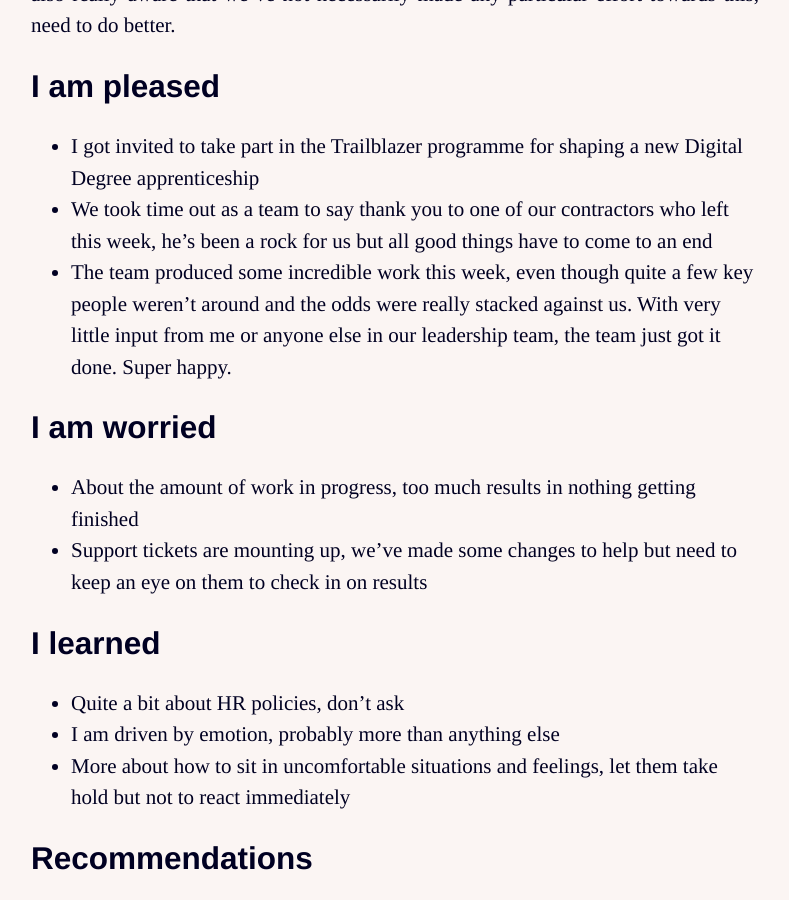
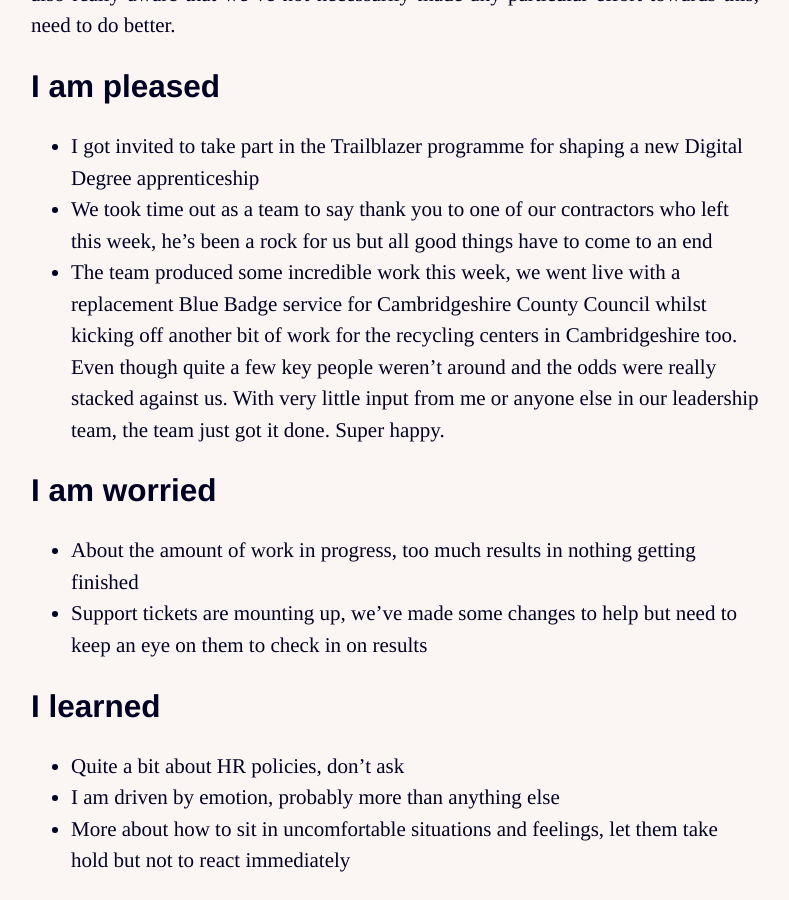
Before and after one commit to danblundell/danblundell.github.io, a Jekyll site: the page built from _posts/2019-08-02-weeknotes-4.md, in a window 1280 px wide and 900 px high, scrolled down 1707 px. Shown: the whole window, without its empty margins (245-1034 px from the left). Built offline with Jekyll 4.4.1, drawn with Linux system fonts in a browser that asks for light colours; comment, search, counter and statistics services are not loaded.

Commit message:
update weeknotes 4

```diff
--- a/_posts/2019-08-02-weeknotes-4.md
+++ b/_posts/2019-08-02-weeknotes-4.md
@@ -33,7 +33,7 @@ These may change, but for now, they'll be enough to see where we're at and how w
 ## I am pleased
 * I got invited to take part in the Trailblazer programme for shaping a new Digital Degree apprenticeship
 * We took time out as a team to say thank you to one of our contractors who left this week, he's been a rock for us but all good things have to come to an end
-* The team produced some incredible work this week, even though quite a few key people weren't around and the odds were really stacked against us. With very little input from me or anyone else in our leadership team, the team just got it done. Super happy.
+* The team produced some incredible work this week, we went live with a replacement Blue Badge service for Cambridgeshire County Council whilst kicking off another bit of work for the recycling centers in Cambridgeshire too. Even though quite a few key people weren't around and the odds were really stacked against us. With very little input from me or anyone else in our leadership team, the team just got it done. Super happy.
 
 ## I am worried
 * About the amount of work in progress, too much results in nothing getting finished
```
